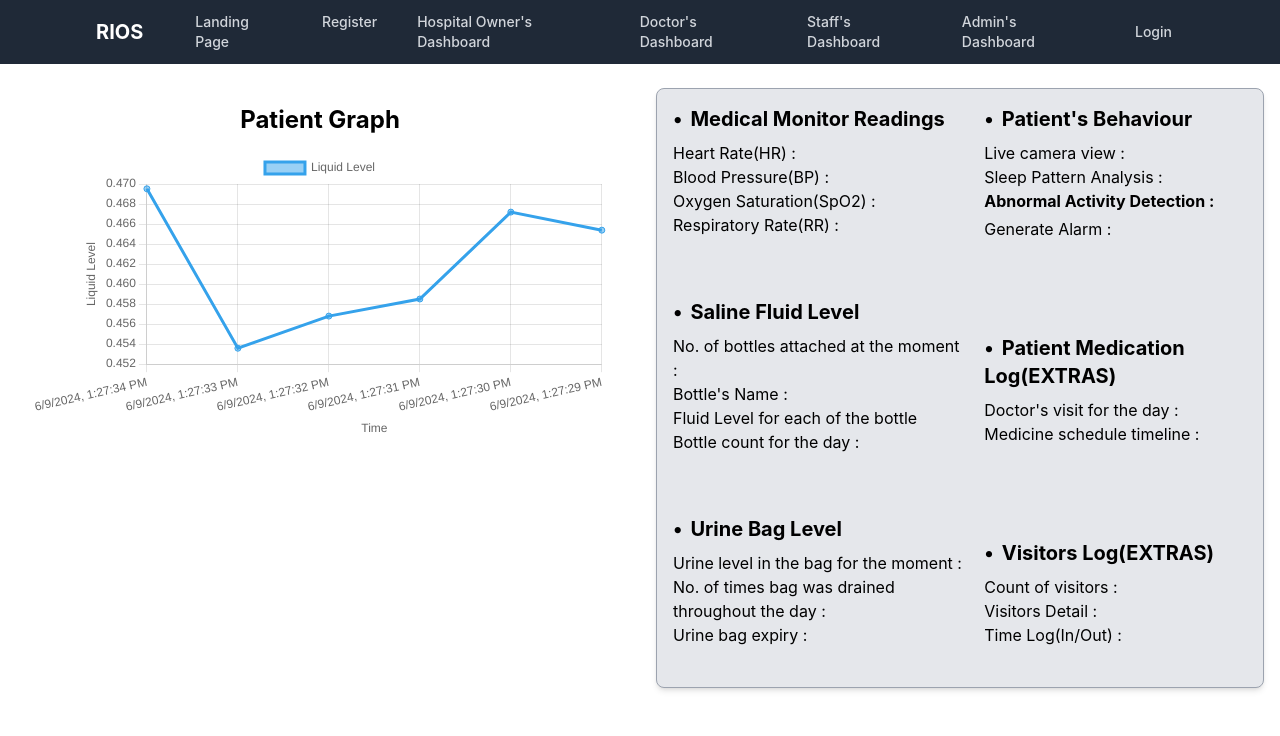
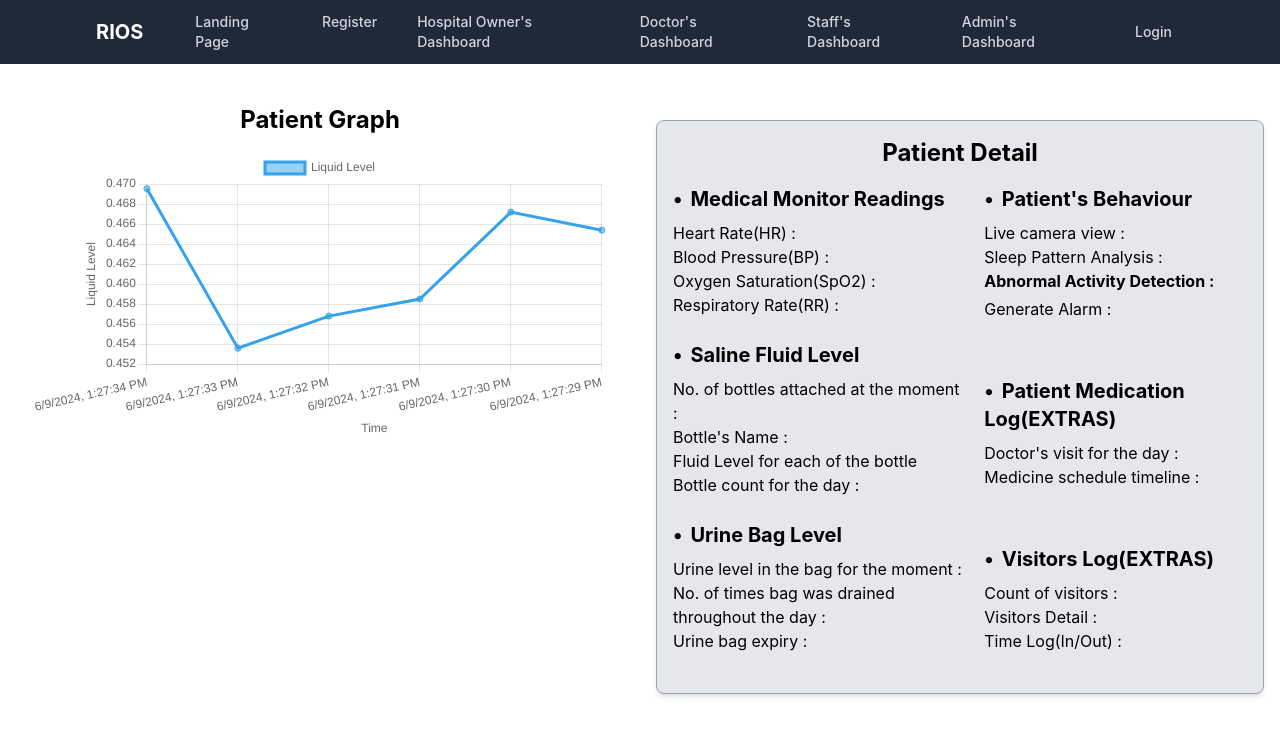
Before and after one commit to NehaKarn09/RIOS, a React (Create React App) app: page /monitor-patient-details/1 in a window 1280 px wide. Shown: the top 736 px of the page. Built offline with nearby package versions, Linux system fonts and the light colour scheme.

Commit message:
new changes stagged

```diff
--- a/src/components/Cards/patientDetailCard/PatientDetailCard.js
+++ b/src/components/Cards/patientDetailCard/PatientDetailCard.js
@@ -121,14 +121,144 @@
 
 
 
+// import React from 'react';
+
+// const PatientDetailCard = () => {
+//   return (
+
+//       <div className="w-128 bg-gray-200 border border-gray-400 rounded-lg shadow-md p-4 flex justify-between">
+//       {/* Left column */}
+
+//       <div className="flex flex-col justify-between mr-4">
+//         <div className="mb-6">
+//           <h3 className="text-xl font-bold mb-2"><span className="mr-2">&#8226;</span>Medical Monitor Readings</h3>
+//           <p>Heart Rate(HR) : </p>
+//           <p>Blood Pressure(BP) : </p>
+//           <p>Oxygen Saturation(SpO2) : </p>
+//           <p>Respiratory Rate(RR) : </p>
+//         </div>
+
+//         <div className="mb-6">
+//           <h3 className="text-xl font-bold mb-2"><span className="mr-2">&#8226;</span>Saline Fluid Level</h3>
+//           <p>No. of bottles attached at the moment : </p>
+//           <p>Bottle's Name : </p>
+//           <p>Fluid Level for each of the bottle</p>
+//           <p>Bottle count for the day : </p>
+//         </div>
+
+//         <div className="mb-6">
+//           <h3 className="text-xl font-bold mb-2"><span className="mr-2">&#8226;</span>Urine Bag Level</h3>
+//           <p>Urine level in the bag for the moment : </p>
+//           <p>No. of times bag was drained throughout the day : </p>
+//           <p>Urine bag expiry : </p>
+//         </div>
+//       </div>
+
+//       {/* Right column */}
+//       <div className="flex flex-col justify-between">
+//         <div className="mb-6">
+//           <h3 className="text-xl font-bold mb-2"><span className="mr-2">&#8226;</span>Patient's Behaviour</h3>
+//           <p>Live camera view : </p>
+//           <p>Sleep Pattern Analysis : </p>
+//           <h6 className="font-bold mb-1">Abnormal Activity Detection : </h6>
+//           <p>Generate Alarm : </p>
+//         </div>
+
+//         <div className="mb-6">
+//           <h3 className="text-xl font-bold mb-2"><span className="mr-2">&#8226;</span>Patient Medication Log(EXTRAS)</h3>
+//           <p>Doctor's visit for the day : </p>
+//           <p>Medicine schedule timeline : </p>
+//         </div>
+
+//         <div className="mb-6">
+//           <h3 className="text-xl font-bold mb-2"><span className="mr-2">&#8226;</span>Visitors Log(EXTRAS)</h3>
+//           <p>Count of visitors : </p>
+//           <p>Visitors Detail : </p>
+//           <p>Time Log(In/Out) : </p>
+//         </div>
+//       </div>
+//     </div>
+
+//   );
+// }
+
+// export default PatientDetailCard;
+
+
+
+// import React from 'react';
+
+// const PatientDetailCard = () => {
+//   return (
+//     <>
+//     <h3 className="text-right font-bold text-2xl mb-4">Patient Detail</h3>
+//     <div className="w-128 bg-gray-200 border border-gray-400 rounded-lg shadow-md p-4 flex justify-between mt-20">
+//       {/* Left column */}
+//       <div className="flex flex-col justify-between mr-4">
+//         <div className="mb-6">
+//           <h3 className="text-xl font-bold mb-2"><span className="mr-2">&#8226;</span>Medical Monitor Readings</h3>
+//           <p>Heart Rate(HR) : </p>
+//           <p>Blood Pressure(BP) : </p>
+//           <p>Oxygen Saturation(SpO2) : </p>
+//           <p>Respiratory Rate(RR) : </p>
+//         </div>
+
+//         <div className="mb-6">
+//           <h3 className="text-xl font-bold mb-2"><span className="mr-2">&#8226;</span>Saline Fluid Level</h3>
+//           <p>No. of bottles attached at the moment : </p>
+//           <p>Bottle's Name : </p>
+//           <p>Fluid Level for each of the bottle</p>
+//           <p>Bottle count for the day : </p>
+//         </div>
+
+//         <div className="mb-6">
+//           <h3 className="text-xl font-bold mb-2"><span className="mr-2">&#8226;</span>Urine Bag Level</h3>
+//           <p>Urine level in the bag for the moment : </p>
+//           <p>No. of times bag was drained throughout the day : </p>
+//           <p>Urine bag expiry : </p>
+//         </div>
+//       </div>
+
+//       {/* Right column */}
+//       <div className="flex flex-col justify-between">
+//         <div className="mb-6">
+//           <h3 className="text-xl font-bold mb-2"><span className="mr-2">&#8226;</span>Patient's Behaviour</h3>
+//           <p>Live camera view : </p>
+//           <p>Sleep Pattern Analysis : </p>
+//           <h6 className="font-bold mb-1">Abnormal Activity Detection : </h6>
+//           <p>Generate Alarm : </p>
+//         </div>
+
+//         <div className="mb-6">
+//           <h3 className="text-xl font-bold mb-2"><span className="mr-2">&#8226;</span>Patient Medication Log(EXTRAS)</h3>
+//           <p>Doctor's visit for the day : </p>
+//           <p>Medicine schedule timeline : </p>
+//         </div>
+
+//         <div className="mb-6">
+//           <h3 className="text-xl font-bold mb-2"><span className="mr-2">&#8226;</span>Visitors Log(EXTRAS)</h3>
+//           <p>Count of visitors : </p>
+//           <p>Visitors Detail : </p>
+//           <p>Time Log(In/Out) : </p>
+//         </div>
+//       </div>
+//     </div>
+//     </>
+//   );
+// }
+
+// export default PatientDetailCard;
+
+
 import React from 'react';
 
 const PatientDetailCard = () => {
   return (
-
-      <div className="w-128 bg-gray-200 border border-gray-400 rounded-lg shadow-md p-4 flex justify-between">
+    <>
+      <div className="w-128 bg-gray-200 border border-gray-400 rounded-lg shadow-md p-4 mt-8">
+        <h3 className="text-center font-bold text-2xl mb-4">Patient Detail</h3>
+        <div className="flex justify-between">
           {/* Left column */}
-
           <div className="flex flex-col justify-between mr-4">
             <div className="mb-6">
               <h3 className="text-xl font-bold mb-2"><span className="mr-2">&#8226;</span>Medical Monitor Readings</h3>
@@ -178,7 +308,8 @@ const PatientDetailCard = () => {
             </div>
           </div>
         </div>
-
+      </div>
+    </>
   );
 }
 
```
Lines whose indentation alone changed are shown as unchanged.
